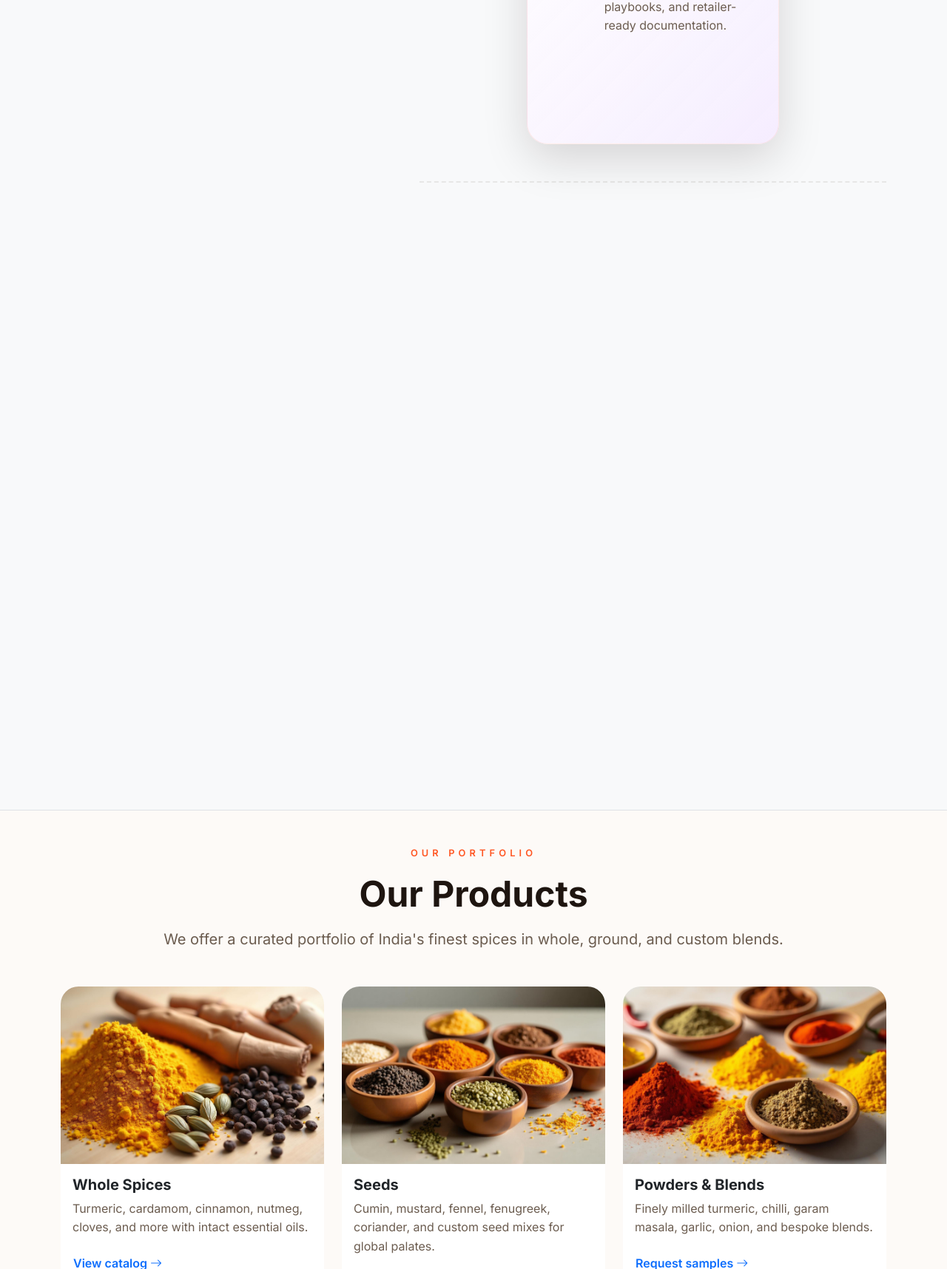
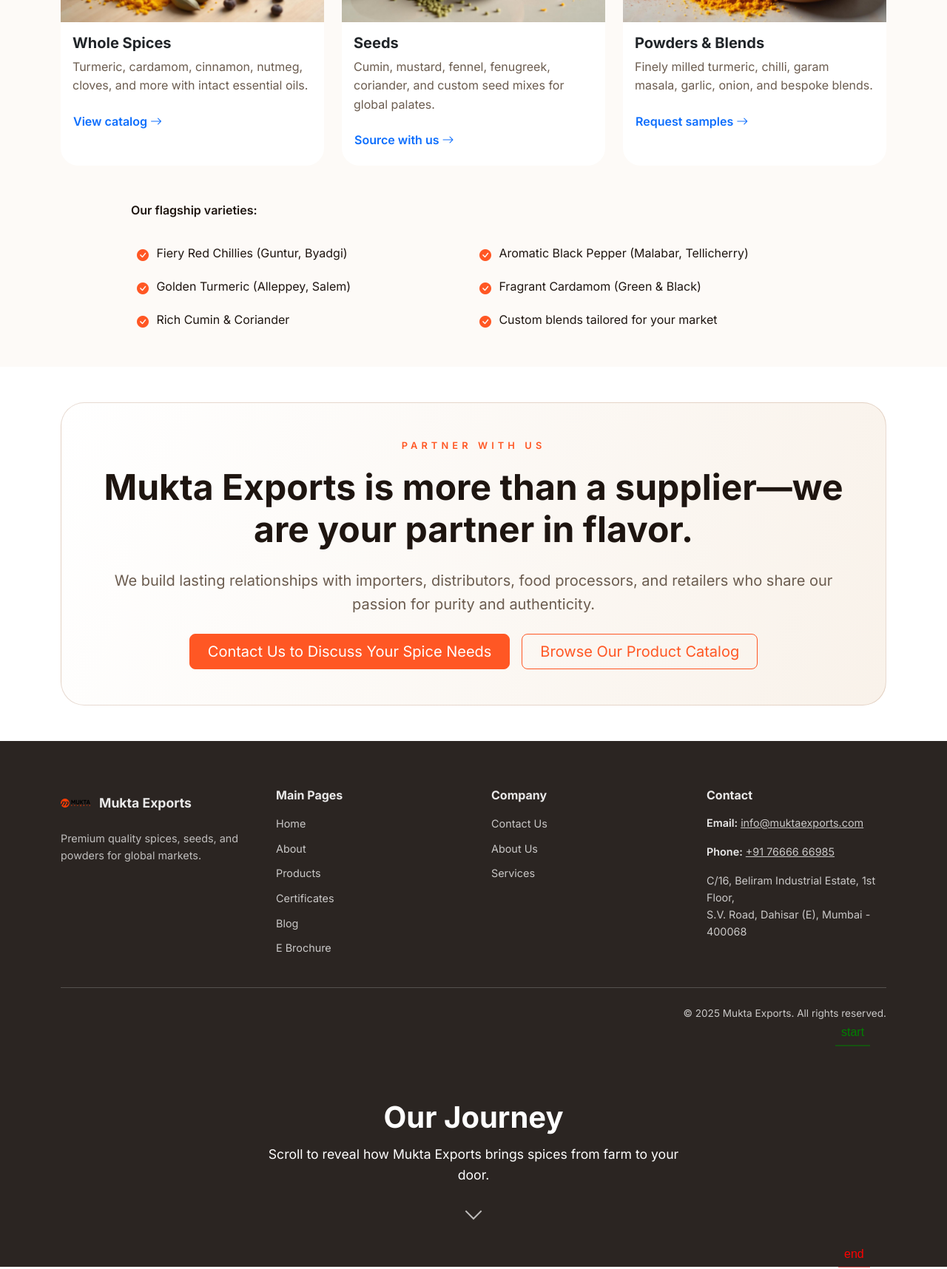
Before and after one commit to king644s/mukta-html, a PHP site: page / in a window 1280 px wide. Shown: the part 4784-6500 px from the top of the page at 74% size. Run offline with PHP 8.4, Linux system fonts and the light colour scheme; some libraries are stand-ins or nearby versions.

Commit message:
updated code

```diff
--- a/index.html
+++ b/index.html
@@ -200,7 +200,7 @@
             </div>
             <div class="col-lg-7">
               <div class="diff-scroll-area">
-                <div class="diff-spacer"></div>
+                <!-- <div class="diff-spacer"></div> -->
                 <div class="diff-wrapper">
                   <div class="diff-cards">
                     <div class="diff-card-wrapper" data-card-index="1">
@@ -332,23 +332,81 @@
       </section>
     </main>
 
-    <footer class="py-4">
-      <div class="container d-flex flex-column flex-md-row justify-content-between align-items-center gap-3">
-        <p class="mb-0 small">© <span id="year">2025</span> Mukta Exports. All rights reserved.</p>
-        <div class="d-flex gap-4 small">
-          <a href="mailto:hello@muktaexports.com">hello@muktaexports.com</a>
-          <a href="tel:+910000000000">+91 00000 00000</a>
+    <footer class="footer-main">
+      <div class="container">
+        <div class="footer-content">
+          <div class="footer-section footer-brand">
+            <div class="footer-brand-header">
+              <img src="assets/muktalogo.svg" alt="Mukta Exports" height="40" class="footer-logo" />
+              <span class="footer-brand-name">Mukta Exports</span>
+            </div>
+            <p class="footer-tagline">Premium quality spices, seeds, and powders for global markets.</p>
+          </div>
+
+          <div class="footer-section footer-nav">
+            <h5 class="footer-heading">Main Pages</h5>
+            <ul class="footer-links">
+              <li><a href="index.html#hero">Home</a></li>
+              <li><a href="about.html">About</a></li>
+              <li><a href="products.html">Products</a></li>
+              <li><a href="certificates.html">Certificates</a></li>
+              <li><a href="blog.html">Blog</a></li>
+              <li><a href="brochure.html">E Brochure</a></li>
+            </ul>
+          </div>
+
+          <div class="footer-section footer-nav">
+            <h5 class="footer-heading">Company</h5>
+            <ul class="footer-links">
+              <li><a href="contact.html">Contact Us</a></li>
+              <li><a href="about.html">About Us</a></li>
+              <li><a href="products.html">Services</a></li>
+            </ul>
+          </div>
+
+          <div class="footer-section footer-contact">
+            <h5 class="footer-heading">Contact</h5>
+            <div class="footer-contact-info">
+              <p><span>Email:</span> <a href="mailto:info@muktaexports.com">info@muktaexports.com</a></p>
+              <p><span>Phone:</span> <a href="tel:+917666666985">+91 76666 66985</a></p>
+              <p class="footer-address">
+                C/16, Beliram Industrial Estate, 1st Floor,<br>
+                S.V. Road, Dahisar (E), Mumbai - 400068
+              </p>
+            </div>
+          </div>
+        </div>
+
+        <div class="footer-copyright">
+          <p class="mb-0">© <span id="year">2025</span> Mukta Exports. All rights reserved.</p>
         </div>
       </div>
     </footer>
 
+    <div id="layered-container">
+      <div class="description panel">
+        <h1>Our Journey</h1>
+        <p>Scroll to reveal how Mukta Exports brings spices from farm to your door.</p>
+        <div class="scroll-down"><div class="arrow"></div></div>
+      </div>
+
+      <section class="panel green">
+        <h2>Farms</h2>
+      </section>
+
+      <section class="panel solid">
+        <h2>Quality</h2>
+      </section>
+
+      <section class="panel purple">
+        <h2>Export</h2>
+      </section>
+    </div>
+
     <script src="https://cdn.jsdelivr.net/npm/swiper@11/swiper-bundle.min.js"></script>
     <script src="https://cdn.jsdelivr.net/npm/bootstrap@5.3.3/dist/js/bootstrap.bundle.min.js" integrity="sha384-YvpcrYf0tY3lHB60NNkmXc5s9fDVZLESaAA55NDzOxhy9GkcIdslK1eN7N6jIeHz" crossorigin="anonymous"></script>
-    <script src="https://cdnjs.cloudflare.com/ajax/libs/gsap/3.12.5/gsap.min.js" integrity="sha512-6Q0uQn2ATqNQxJ5653Asub+XAjP9SpCNReHz+ZagtAAPTINyPw7cCXGvf0sxu0G7w12O5k+BM8ZyQ3oPzg2EiA==" crossorigin="anonymous" referrerpolicy="no-referrer"></script>
-    <script src="https://cdnjs.cloudflare.com/ajax/libs/gsap/3.12.5/ScrollTrigger.min.js" integrity="sha512-k9jg0KT1LacEtjeI9hGqDNHRWD0wGqZ1Ribuj3Zm7iAqIYR0CvC1nSEpRI7zGJw8vnUXlNI3hpQAd1oN2Rzu9A==" crossorigin="anonymous" referrerpolicy="no-referrer"></script>
+    <script src="https://cdn.jsdelivr.net/npm/gsap@3.12.5/dist/gsap.min.js"></script>
+    <script src="https://cdn.jsdelivr.net/npm/gsap@3.12.5/dist/ScrollTrigger.min.js"></script>
     <script src="script.js"></script>
-    <script>
-      document.getElementById("year").textContent = new Date().getFullYear();
-    </script>
   </body>
 </html>
--- a/script.js
+++ b/script.js
@@ -199,16 +199,50 @@ const initDifferentiatorCardsAnimation = () => {
       ease: "none",
       scrollTrigger: {
         trigger: wrapper,
-        start: "top " + (60 + 10 * i),
-        end: "bottom 550",
+        start: "top-=100 top",
+        end: "bottom-=350 top",
         endTrigger: ".diff-wrapper",
         scrub: true,
         pin: wrapper,
         pinSpacing: false,
         id: i + 1,
+        // markers: true,
       },
     });
   });
+};
+
+const initLayeredPanels = () => {
+  if (!ensureScrollTrigger()) return;
+
+  const container = document.querySelector("#layered-container");
+  if (!container) return;
+
+  gsap.to(".panel:not(:last-child)", {
+    yPercent: -100,
+    ease: "none",
+    stagger: 0.5,
+    scrollTrigger: {
+      trigger: "#layered-container",
+      start: "top bottom",
+      end: "bottom bottom",
+      scrub: true,
+      pin: false,
+      markers: true,
+    }
+  });
+
+  gsap.set(".panel", {
+    zIndex: (i, target, targets) => targets.length - i
+  });
+};
+
+const setFooterYear = () => {
+  const yearTag = document.getElementById("year");
+  if (!yearTag) return;
+
+  const currentYear = new Date().getFullYear();
+  yearTag.textContent = currentYear;
 };
 
 const init = () => {
@@ -218,6 +252,8 @@ const init = () => {
   initSmoothScroll();
   initHeroSlider();
   initDifferentiatorCardsAnimation();
+  initLayeredPanels();
+  setFooterYear();
 };
 
 document.addEventListener("DOMContentLoaded", init);
--- a/styles.css
+++ b/styles.css
@@ -327,7 +327,13 @@ body {
 }
 
 .differentiator-layout {
-  align-items: stretch;
+  align-items: flex-start;
+}
+
+.differentiator-layout > .col-lg-5 {
+  position: sticky;
+  top: 100px;
+  align-self: flex-start;
 }
 
 .differentiator-points li {
@@ -340,17 +346,16 @@ body {
   position: relative;
 }
 
-.diff-spacer,
+.diff-spacer {
+  width: 100%;
+  min-height: 20vh;
+}
+
 .diff-wrapper {
   width: 100%;
   min-height: 100vh;
-}
-
-.diff-wrapper {
-  padding-top: 100px;
+  padding-top: 0;
   padding-bottom: 50px;
-  border-top: dashed 2px rgba(26, 15, 9, 0.08);
-  border-bottom: dashed 2px rgba(26, 15, 9, 0.08);
 }
 
 .diff-card-wrapper {
@@ -420,18 +425,223 @@ body {
   background: linear-gradient(135deg, rgba(255, 255, 255, 0.92), rgba(245, 235, 255, 0.85));
 }
 
-footer {
-  background: #110a06;
+.footer-main {
+  background: #2b2522;
   color: rgba(255, 255, 255, 0.75);
+  padding: 4rem 0 2rem;
+  margin-bottom: 0;
 }
 
-footer a {
-  color: inherit;
-  text-decoration: none;
+.footer-content {
+  display: grid;
+  grid-template-columns: repeat(auto-fit, minmax(200px, 1fr));
+  gap: 3rem;
+  margin-bottom: 2.5rem;
 }
 
-footer a:hover {
+.footer-section {
+  display: flex;
+  flex-direction: column;
+}
+
+.footer-brand-header {
+  display: flex;
+  align-items: center;
+  gap: 0.75rem;
+  margin-bottom: 1rem;
+}
+
+.footer-logo {
+  width: 40px;
+  height: 40px;
+  object-fit: contain;
+}
+
+.footer-brand-name {
+  font-weight: 700;
+  font-size: 1.1rem;
+  color: rgba(255, 255, 255, 0.9);
+}
+
+.footer-tagline {
+  font-size: 0.9rem;
+  line-height: 1.6;
+  margin: 0;
+  color: rgba(255, 255, 255, 0.7);
+}
+
+.footer-heading {
+  font-weight: 700;
+  font-size: 1rem;
+  margin-bottom: 1rem;
+  color: rgba(255, 255, 255, 0.9);
+}
+
+.footer-links {
+  list-style: none;
+  padding: 0;
+  margin: 0;
+  display: flex;
+  flex-direction: column;
+  gap: 0.5rem;
+}
+
+.footer-links li {
+  margin: 0;
+}
+
+.footer-links a {
+  color: rgba(255, 255, 255, 0.75);
+  text-decoration: none;
+  font-size: 0.9rem;
+  transition: color 0.2s ease;
+}
+
+.footer-links a:hover {
   color: #fff;
+  text-decoration: underline;
+}
+
+.footer-contact-info {
+  display: flex;
+  flex-direction: column;
+  gap: 1rem;
+}
+
+.footer-contact-info p {
+  margin: 0;
+  font-size: 0.9rem;
+  line-height: 1.6;
+}
+
+.footer-contact-info span {
+  font-weight: 600;
+  color: rgba(255, 255, 255, 0.9);
+}
+
+.footer-contact-info a {
+  color: rgba(255, 255, 255, 0.75);
+  text-decoration: underline;
+  transition: color 0.2s ease;
+}
+
+.footer-contact-info a:hover {
+  color: #fff;
+}
+
+.footer-address {
+  color: rgba(255, 255, 255, 0.75);
+  line-height: 1.6;
+}
+
+.footer-copyright {
+  border-top: 1px solid rgba(255, 255, 255, 0.2);
+  padding-top: 1.5rem;
+  text-align: right;
+}
+
+.footer-copyright p {
+  font-size: 0.85rem;
+  color: rgba(255, 255, 255, 0.75);
+  margin: 0;
+}
+
+@media (max-width: 768px) {
+  .footer-content {
+    grid-template-columns: 1fr;
+    gap: 2rem;
+  }
+
+  .footer-copyright {
+    text-align: center;
+  }
+}
+
+#layered-container {
+  width: 100%;
+  height: 30vh;
+  min-height: 300px;
+  position: relative;
+  overflow: hidden;
+  margin: 0;
+  padding: 0;
+  display: block;
+}
+
+.panel {
+  position: absolute;
+  width: 100%;
+  min-height: 300px;
+  will-change: transform;
+  display: flex;
+  align-items: center;
+  justify-content: center;
+  text-align: center;
+  padding: 2.5rem 2rem;
+}
+
+.panel h1 {
+  font-size: clamp(1.75rem, 4vw, 2.5rem);
+  font-weight: 700;
+  margin-bottom: 0.75rem;
+}
+
+.panel h2 {
+  font-size: clamp(2.5rem, 6vw, 4rem);
+  font-weight: 700;
+  opacity: 0.3;
+  margin: 0;
+}
+
+.panel p {
+  font-size: clamp(0.95rem, 1.5vw, 1.1rem);
+  max-width: 600px;
+  margin: 0 auto;
+}
+
+.description {
+  background: #2b2522;
+  color: #fff;
+  flex-direction: column;
+}
+
+.green {
+  background: linear-gradient(135deg, #2d5016, #1a3009);
+  color: #fff;
+}
+
+.solid {
+  background: linear-gradient(135deg, #8b5a3c, #5c3d2e);
+  color: #fff;
+}
+
+.purple {
+  background: linear-gradient(135deg, #4a3557, #2d1f3a);
+  color: #fff;
+}
+
+.scroll-down {
+  margin-top: 1.25rem;
+  display: flex;
+  justify-content: center;
+}
+
+.scroll-down .arrow {
+  width: 16px;
+  height: 16px;
+  border-right: 2px solid rgba(255, 255, 255, 0.7);
+  border-bottom: 2px solid rgba(255, 255, 255, 0.7);
+  transform: rotate(45deg);
+  animation: bounce 2s infinite;
+}
+
+@keyframes bounce {
+  0%, 100% {
+    transform: translateY(0) rotate(45deg);
+  }
+  50% {
+    transform: translateY(8px) rotate(45deg);
+  }
 }
 
 [data-fade] {
```
